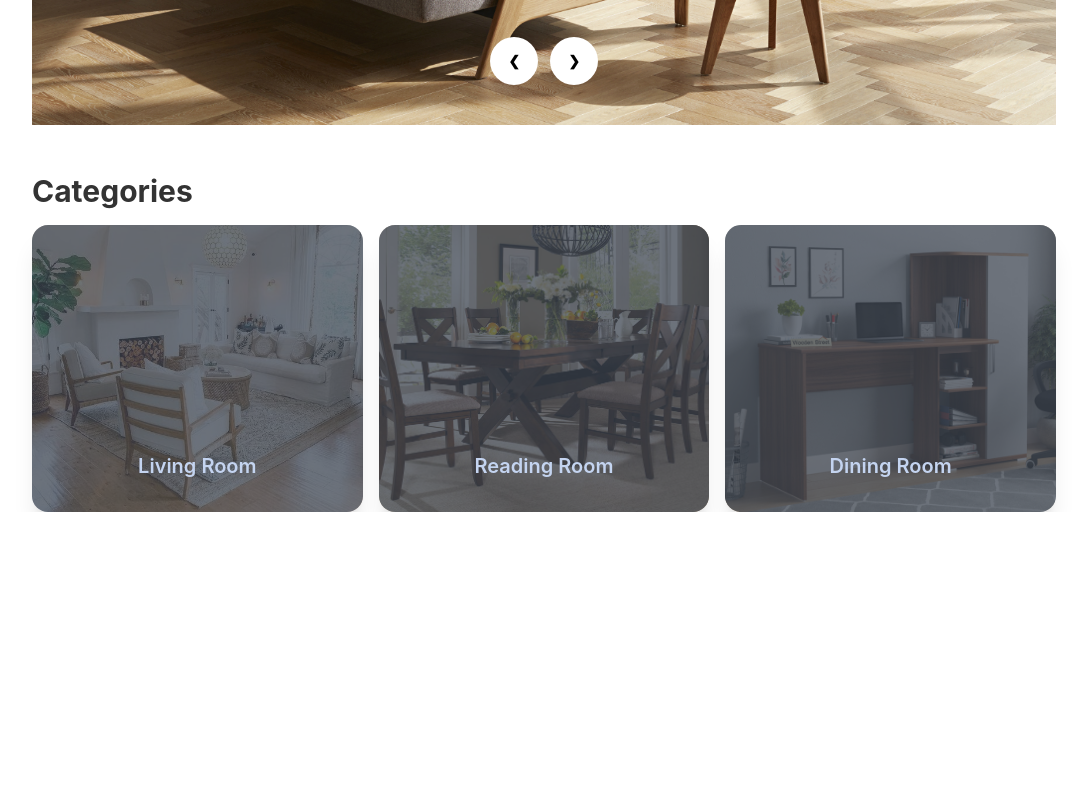
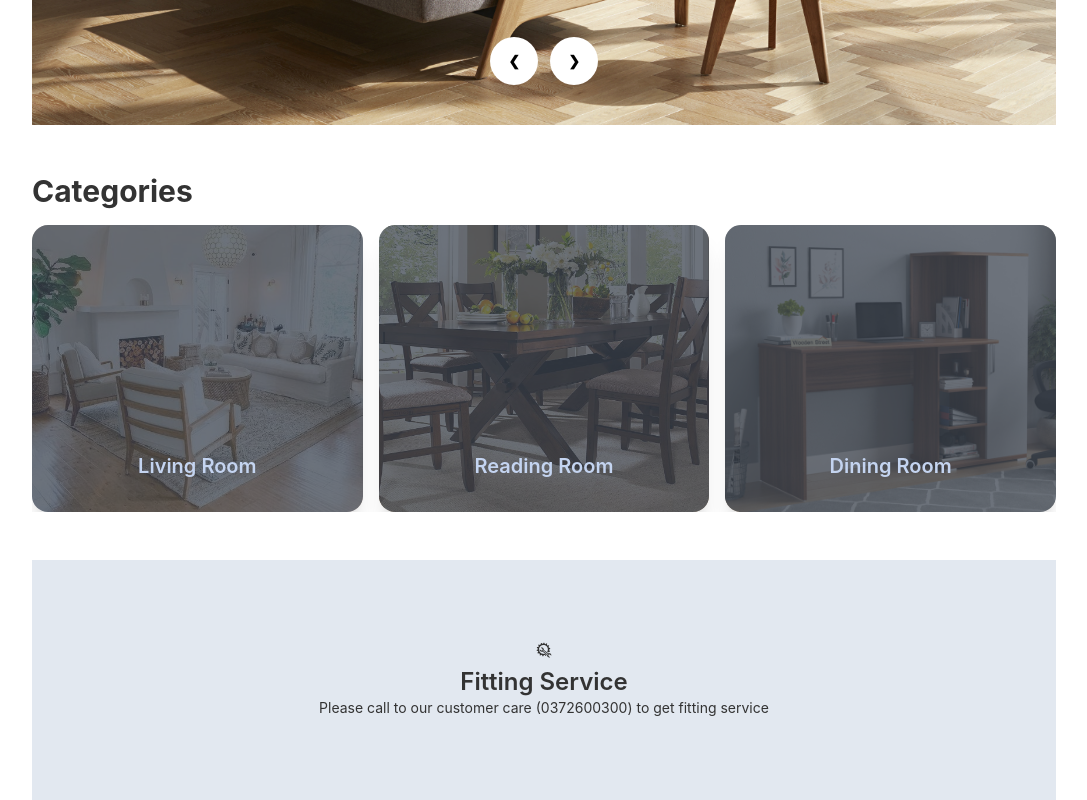
Before and after one commit to HumairaIrin/shopify-hmi-client, a React (Create React App) app: page / in a window 1280 px wide. Shown: the part 599-1399 px from the top of the page, without its empty margins (96-1183 px from the left). Before the commit the page ends 1111 px from the top, so only its background shows below. Built offline with nearby package versions, Linux system fonts and the light colour scheme; no server answers.

Commit message:
facilities section and some styles added

```diff
--- a/src/Pages/Home/Carousel/Carousel.js
+++ b/src/Pages/Home/Carousel/Carousel.js
@@ -8,21 +8,21 @@ const Carousel = () => {
         <div className="carousel w-4/5 mx-auto lg:h-[80vh] mb-12">
             <div id="slide1" className="carousel-item relative w-full">
                 <img src={carousel1} alt='' className="w-full" />
-                <div className="absolute flex justify-center transform -translate-y-1/2 left-5 right-5 top-[90%]">
+                <div className="absolute flex justify-center transform -translate-y-1/2 left-5 right-5 top-[85%] md:top-[90%]">
                     <a href="#slide4" className="btn btn-circle bg-white border-0 text-black">❮</a>
                     <a href="#slide2" className="btn btn-circle bg-white border-0 text-black ml-3">❯</a>
                 </div>
             </div>
             <div id="slide2" className="carousel-item relative w-full">
                 <img src={carousel2} alt='' className="w-full" />
-                <div className="absolute flex justify-center transform -translate-y-1/2 left-5 right-5 top-[90%]">
+                <div className="absolute flex justify-center transform -translate-y-1/2 left-5 right-5 top-[85%] md:top-[90%]">
                     <a href="#slide1" className="btn btn-circle bg-white border-0 text-black">❮</a>
                     <a href="#slide3" className="btn btn-circle bg-white border-0 text-black ml-3">❯</a>
                 </div>
             </div>
             <div id="slide3" className="carousel-item relative w-full">
                 <img src={carousel3} alt='' className="w-full" />
-                <div className="absolute flex justify-center transform -translate-y-1/2 left-5 right-5 top-[90%]">
+                <div className="absolute flex justify-center transform -translate-y-1/2 left-5 right-5 top-[85%] md:top-[90%]">
                     <a href="#slide2" className="btn btn-circle bg-white border-0 text-black">❮</a>
                     <a href="#slide1" className="btn btn-circle bg-white border-0 text-black ml-3">❯</a>
                 </div>
--- a/src/Pages/Home/Categories/Categories.js
+++ b/src/Pages/Home/Categories/Categories.js
@@ -21,9 +21,10 @@ const Categories = () => {
     ]
 
     return (
-        <div className='w-4/5 mx-auto'>
+        <div className='w-4/5 mx-auto mb-12'>
             <h2 className='text-3xl font-bold mb-4'>Categories</h2>
-            <div className='grid gap-4 sm:grid-cols-1 md:grid-cols-2 lg:grid-cols-3'>
+            <div className='overflow-x-auto'>
+                <div className='grid gap-36 sm:gap-4 grid-cols-3'>
                     {
                         categories.map((category, i) => <Category
                             key={i}
@@ -32,6 +33,7 @@ const Categories = () => {
                     }
                 </div>
             </div>
+        </div>
     );
 };
 
--- /dev/null
+++ b/src/Pages/Home/Facilities/Facilities.js
@@ -0,0 +1,16 @@
+import React from 'react';
+import { GiAutoRepair } from 'react-icons/gi';
+
+const Facilities = () => {
+    return (
+        <div className='grid  gap-4 w-4/5 mx-auto sm:grid-cols-1 md:grid-cols-2]'>
+            <div className='flex flex-col items-center justify-center h-[30vh] bg-slate-200 p-10'>
+                <p className='mb-2'><GiAutoRepair /></p>
+                <h2 className='text-2xl font-semibold'>Fitting Service</h2>
+                <p className='text-sm text-center'>Please call to our customer care (0372600300) to get fitting service</p>
+            </div>
+        </div>
+    );
+};
+
+export default Facilities;
--- a/src/Pages/Home/Home/Home.js
+++ b/src/Pages/Home/Home/Home.js
@@ -1,12 +1,14 @@
 import React from 'react';
 import Carousel from '../Carousel/Carousel';
 import Categories from '../Categories/Categories';
+import Facilities from '../Facilities/Facilities';
 
 const Home = () => {
     return (
         <div>
             <Carousel></Carousel>
             <Categories></Categories>
+            <Facilities></Facilities>
         </div>
     );
 };
--- a/src/Pages/Shared/Navbar/Navbar.js
+++ b/src/Pages/Shared/Navbar/Navbar.js
@@ -37,7 +37,7 @@ const Navbar = () => {
                         {menuItems}
                     </ul>
                 </div>
-                <img className='w-[30%]' src={logo} alt="" />
+                <img className='w-full lg:w-[30%]' src={logo} alt="" />
             </div>
             <div className="navbar-center hidden lg:flex">
                 <ul className="menu menu-horizontal items-center p-0">
```
Also changed, not shown: src/images/categories/category-2.jpg. Lines whose indentation alone changed are shown as unchanged.
